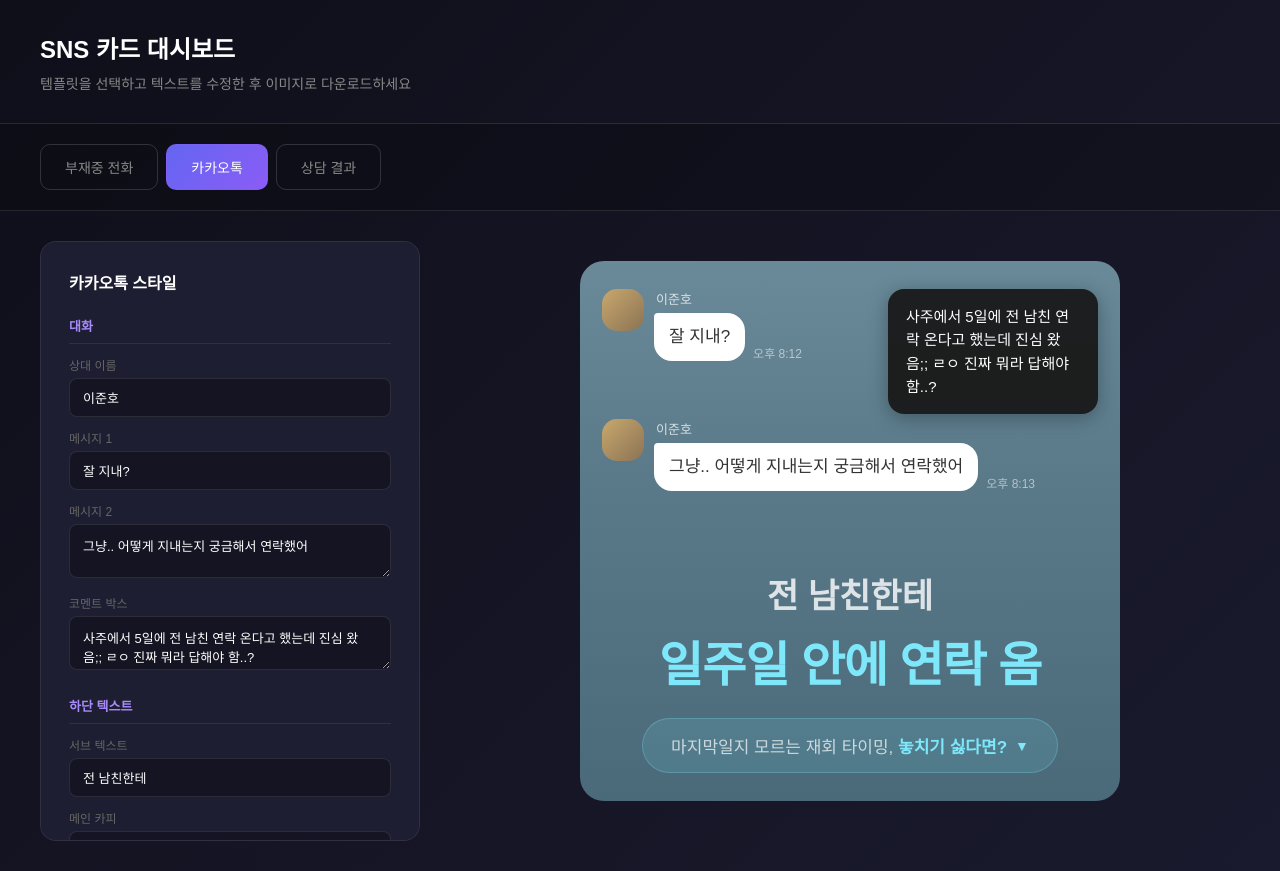
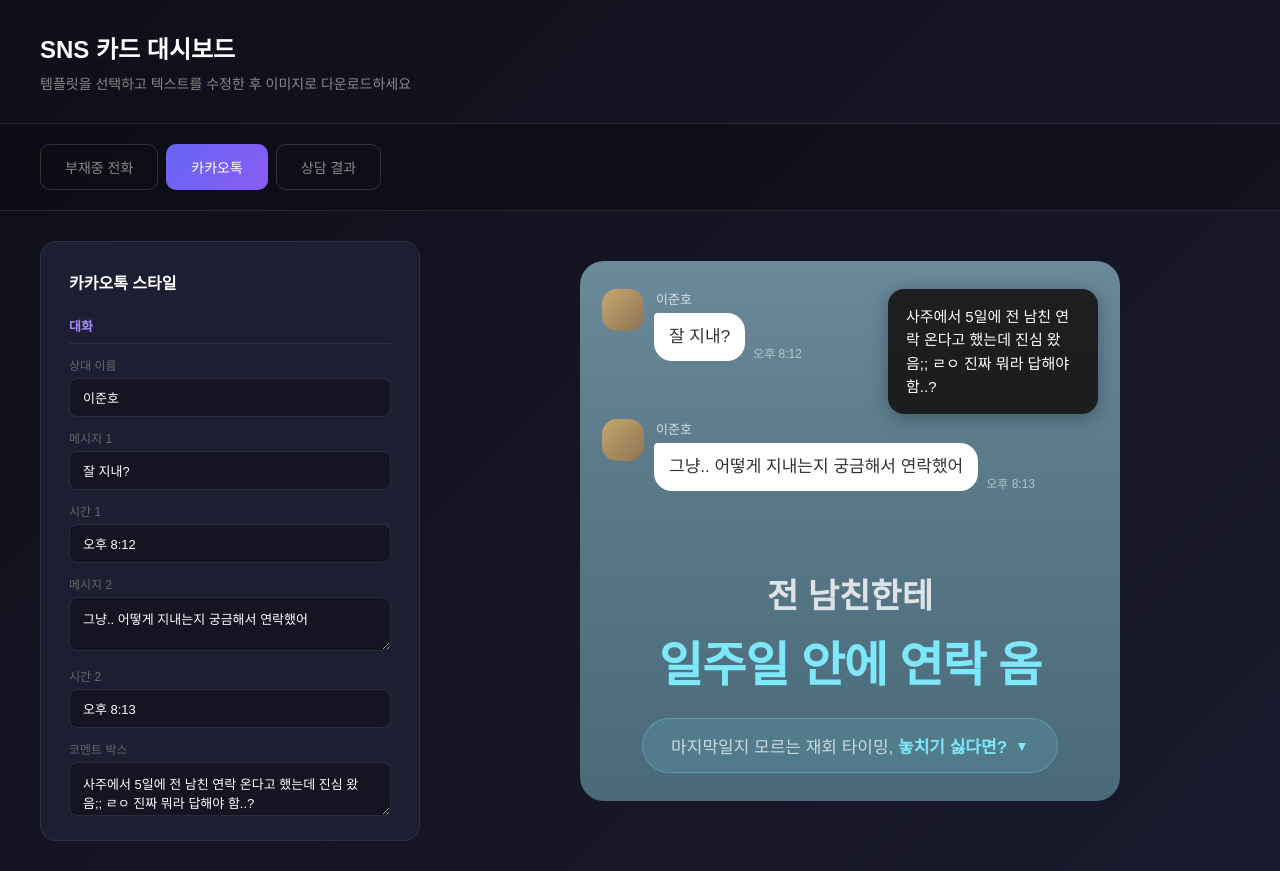
Before and after one commit to cheongimun/sns-card-templates, a plain HTML site: page index.html in a window 1280 px wide. Both pictures are taken after a click on the button "카카오톡". Drawn offline with Linux system fonts and the light colour scheme; files whose address does not match are found by name; a web font is replaced by a local one.

Commit message:
Update index.html

```diff
--- a/index.html
+++ b/index.html
@@ -831,8 +831,12 @@
                 <input type="text" id="kakao-name" value="이준호" oninput="updateKakao()">
                 <label>메시지 1</label>
                 <input type="text" id="kakao-msg1" value="잘 지내?" oninput="updateKakao()">
+                <label>시간 1</label>
+                <input type="text" id="kakao-time1" value="오후 8:12" oninput="updateKakao()">
                 <label>메시지 2</label>
                 <textarea id="kakao-msg2" oninput="updateKakao()">그냥.. 어떻게 지내는지 궁금해서 연락했어</textarea>
+                <label>시간 2</label>
+                <input type="text" id="kakao-time2" value="오후 8:13" oninput="updateKakao()">
                 <label>코멘트 박스</label>
                 <textarea id="kakao-comment" oninput="updateKakao()">사주에서 5일에 전 남친 연락 온다고 했는데 진심 왔음;; ㄹㅇ 진짜 뭐라 답해야 함..?</textarea>
 
@@ -871,7 +875,7 @@
                                     <span class="sender-name" id="kakao-name-display">이준호</span>
                                     <div class="message-wrapper">
                                         <div class="bubble" id="kakao-msg1-display">잘 지내?</div>
-                                        <span class="time">오후 8:12</span>
+                                        <span class="time" id="kakao-time1-display">오후 8:12</span>
                                     </div>
                                 </div>
                             </div>
@@ -883,7 +887,7 @@
                                 <span class="sender-name" id="kakao-name-display2">이준호</span>
                                 <div class="message-wrapper">
                                     <div class="bubble" id="kakao-msg2-display">그냥.. 어떻게 지내는지 궁금해서 연락했어</div>
-                                    <span class="time">오후 8:13</span>
+                                    <span class="time" id="kakao-time2-display">오후 8:13</span>
                                 </div>
                             </div>
                         </div>
@@ -920,7 +924,7 @@
                 <label>태그</label>
                 <input type="text" id="consult-tag" value="#지현님의 재회 상담" oninput="updateConsult()">
                 <label>이미지 경로</label>
-                <input type="text" id="consult-img" value="강윤.png" oninput="updateConsult()">
+                <input type="text" id="consult-img" value="c:\Users\user\Desktop\강윤.png" oninput="updateConsult()">
 
                 <h3>본문 ({박스} [밑줄])</h3>
                 <label>문단 1</label>
@@ -1015,7 +1019,9 @@
             document.getElementById('kakao-name-display').textContent = document.getElementById('kakao-name').value;
             document.getElementById('kakao-name-display2').textContent = document.getElementById('kakao-name').value;
             document.getElementById('kakao-msg1-display').textContent = document.getElementById('kakao-msg1').value;
+            document.getElementById('kakao-time1-display').textContent = document.getElementById('kakao-time1').value;
             document.getElementById('kakao-msg2-display').textContent = document.getElementById('kakao-msg2').value;
+            document.getElementById('kakao-time2-display').textContent = document.getElementById('kakao-time2').value;
             document.getElementById('kakao-comment-display').textContent = document.getElementById('kakao-comment').value;
             document.getElementById('kakao-sub-display').textContent = document.getElementById('kakao-sub').value;
             document.getElementById('kakao-main-display').textContent = document.getElementById('kakao-main').value;
```
